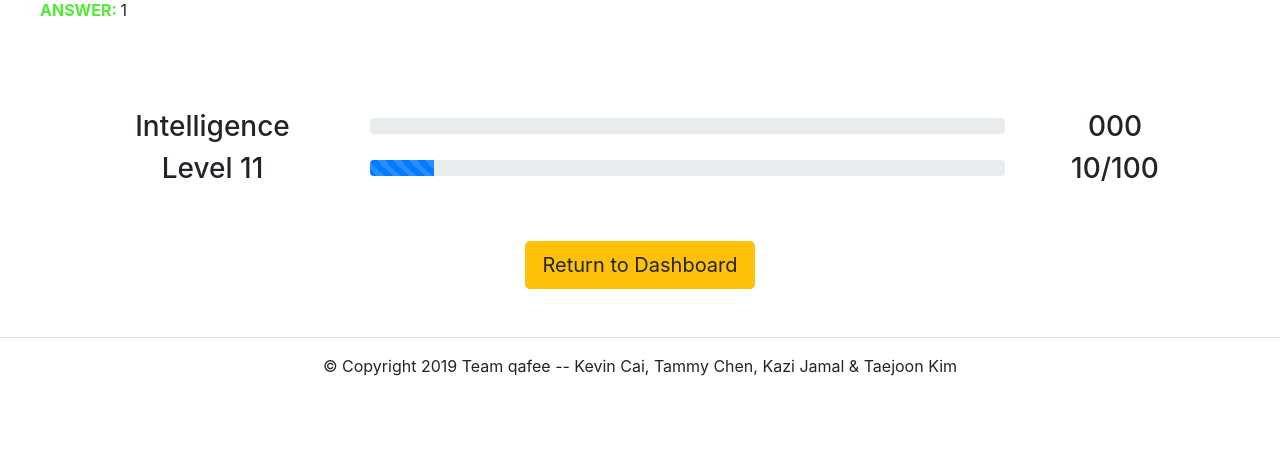
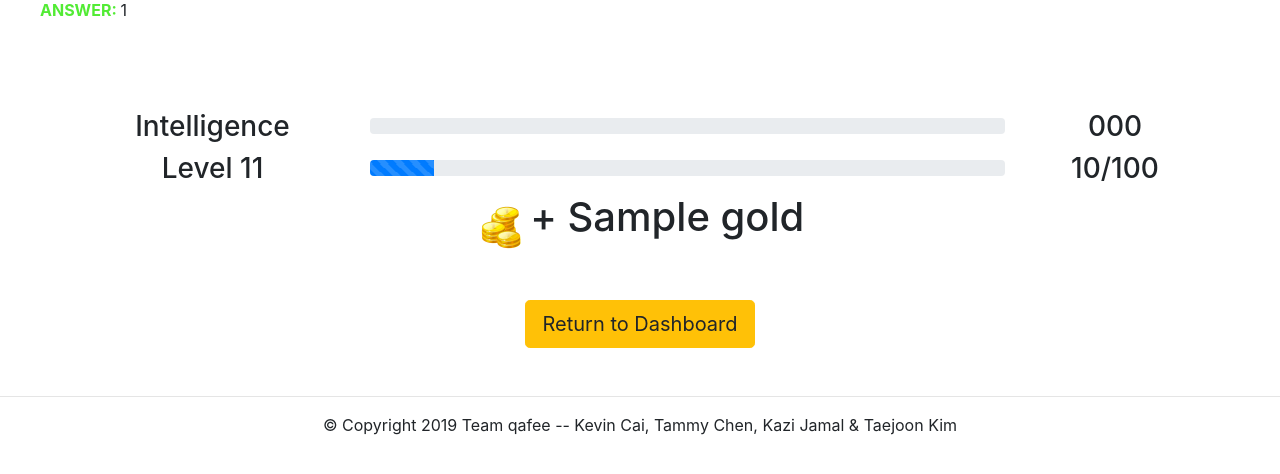
Before and after one commit to Kevin16777216/qafee__caiK-chenT-jamalK-kimT, a Flask app: template templates/triviaresults.html in a window 1280 px wide. Shown: the part 288-762 px from the top of the page. Run offline with Flask 2, Linux system fonts and the light colour scheme; the template is opened without the code that fills it: most values are stand-ins (such as "Sample title", 1, 10 or a date in 2020); some libraries are stand-ins or nearby versions.

Commit message:
add gold to trivia + level up stat change

```diff
--- a/app.py
+++ b/app.py
@@ -174,11 +174,11 @@ def triviaresults():
         original_question = {}
     else:
         return render_template('triviaresults.html', correct = correct, answers = answers)
-    dbfunctions.updateStats(c, userID, intelligence = (correct * 3), xp = (correct * 5)) # each question correct is +3 to intelligence
+    dbfunctions.updateStats(c, userID, intelligence = (correct * 3), xp = (correct * 5), gold = (correct * 2)) # each question correct is +3 to intelligence
     stats = dbfunctions.getStats(c, str(userID))
     currXP = stats['xp']
-    leveledUp = dbfunctions.levelUp(currXP-50, currXP)
-    return render_template('triviaresults.html', correct = correct, answers = answers, intelligence = stats['intelligence'], xp = currXP, leveledUp = leveledUp)
+    leveledUp = dbfunctions.levelUp(currXP-(5 * correct), currXP)
+    return render_template('triviaresults.html', correct = correct, answers = answers, intelligence = stats['intelligence'], xp = currXP, leveledUp = leveledUp, gold = (correct * 2))
 
 #########################################################
 #                  STRENGTH MINIGAME                    #
--- a/templates/triviaresults.html
+++ b/templates/triviaresults.html
@@ -59,6 +59,10 @@
       <h3>{{ xp%100 }}/100</h3>
     </div>
   </div>
+  <div>
+    <img class="d-inline" src="/static/gold.png" width="50" alt="gold" />
+    <h1 class="d-inline">+ {{gold}}</h1>
+  </div>
 </div>
 <div class="my-5 container text-center">
   <a href="
```
Also changed, not shown: other parts of templates/triviaresults.html (+2 -2 lines), rammm.db.
